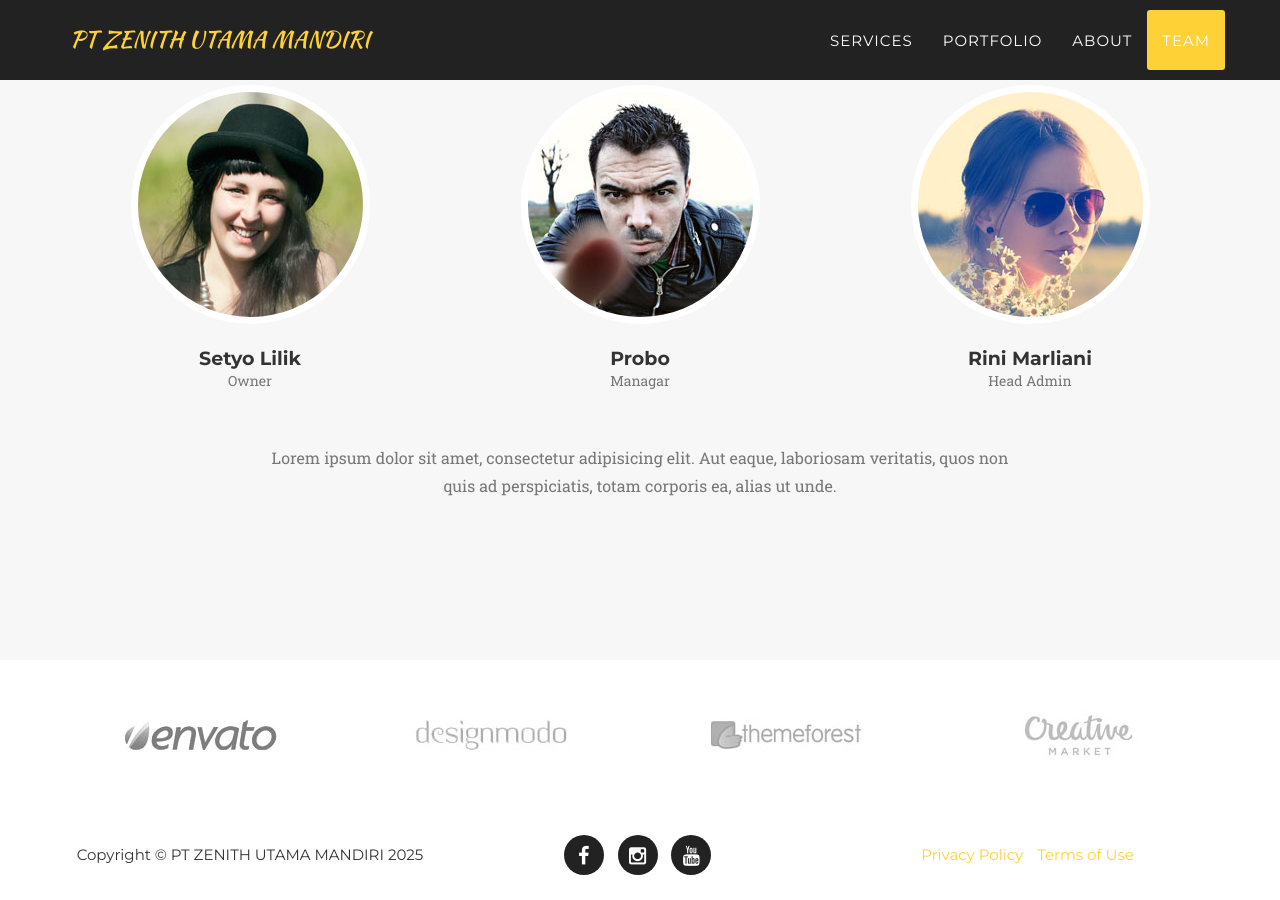
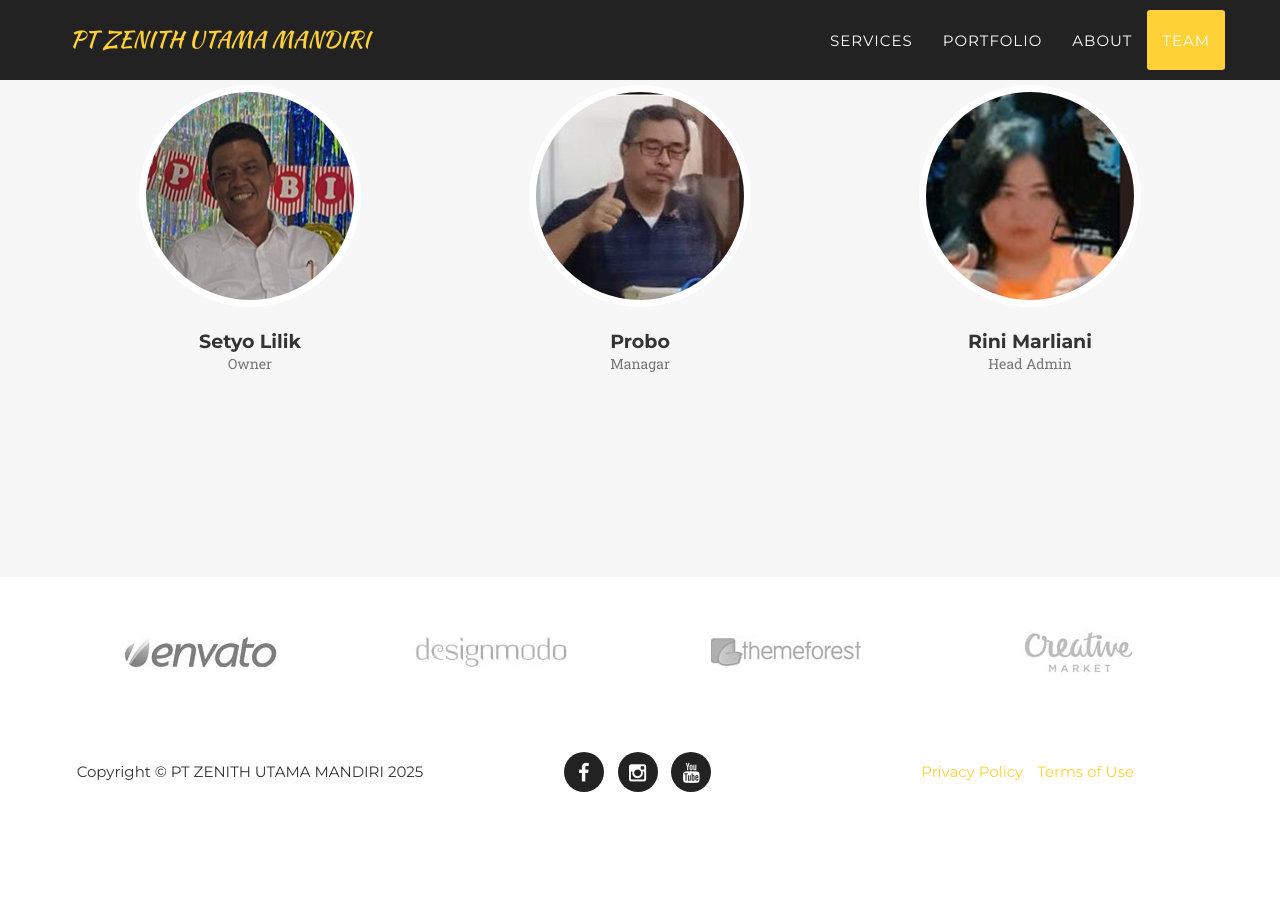
Before and after one commit to aptanadev/zenithutama, a Jekyll site: the page built from index.html, in a window 1280 px wide and 900 px high, scrolled down 4788 px. Built offline with Jekyll 4.4.1, drawn with Linux system fonts in a browser that asks for light colours; some web fonts are replaced; after the commit the page ends 5605 px from its top, so only the background shows below that.

Commit message:
Add CName & Teams profile picture

```diff
--- a/CNAME
+++ b/CNAME
@@ -1 +1 @@
-zenithutama.com
+www.zenithutama.com
--- a/_includes/team.html
+++ b/_includes/team.html
@@ -28,10 +28,6 @@
       </div>
       {% endfor %}
     </div>
-            <div class="row">
-                <div class="col-lg-8 col-lg-offset-2 text-center">
-                    <p class="large text-muted">Lorem ipsum dolor sit amet, consectetur adipisicing elit. Aut eaque, laboriosam veritatis, quos non quis ad perspiciatis, totam corporis ea, alias ut unde.</p>
-                </div>
-            </div>
+
   </div>
 </section>
```
Also changed, not shown: img/team/1.jpg, img/team/2.jpg, img/team/3.jpg. Lines whose indentation alone changed are shown as unchanged.
